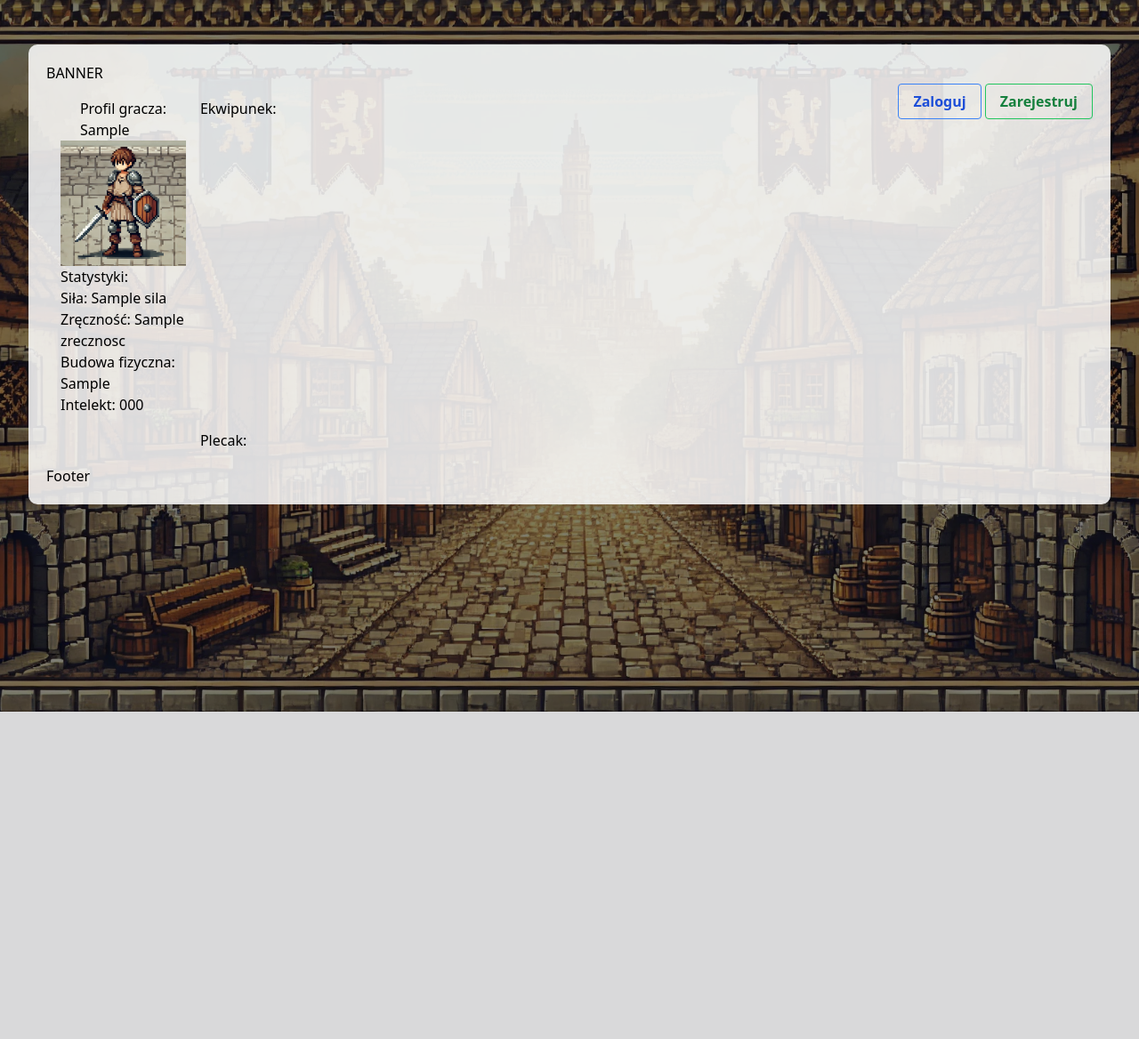
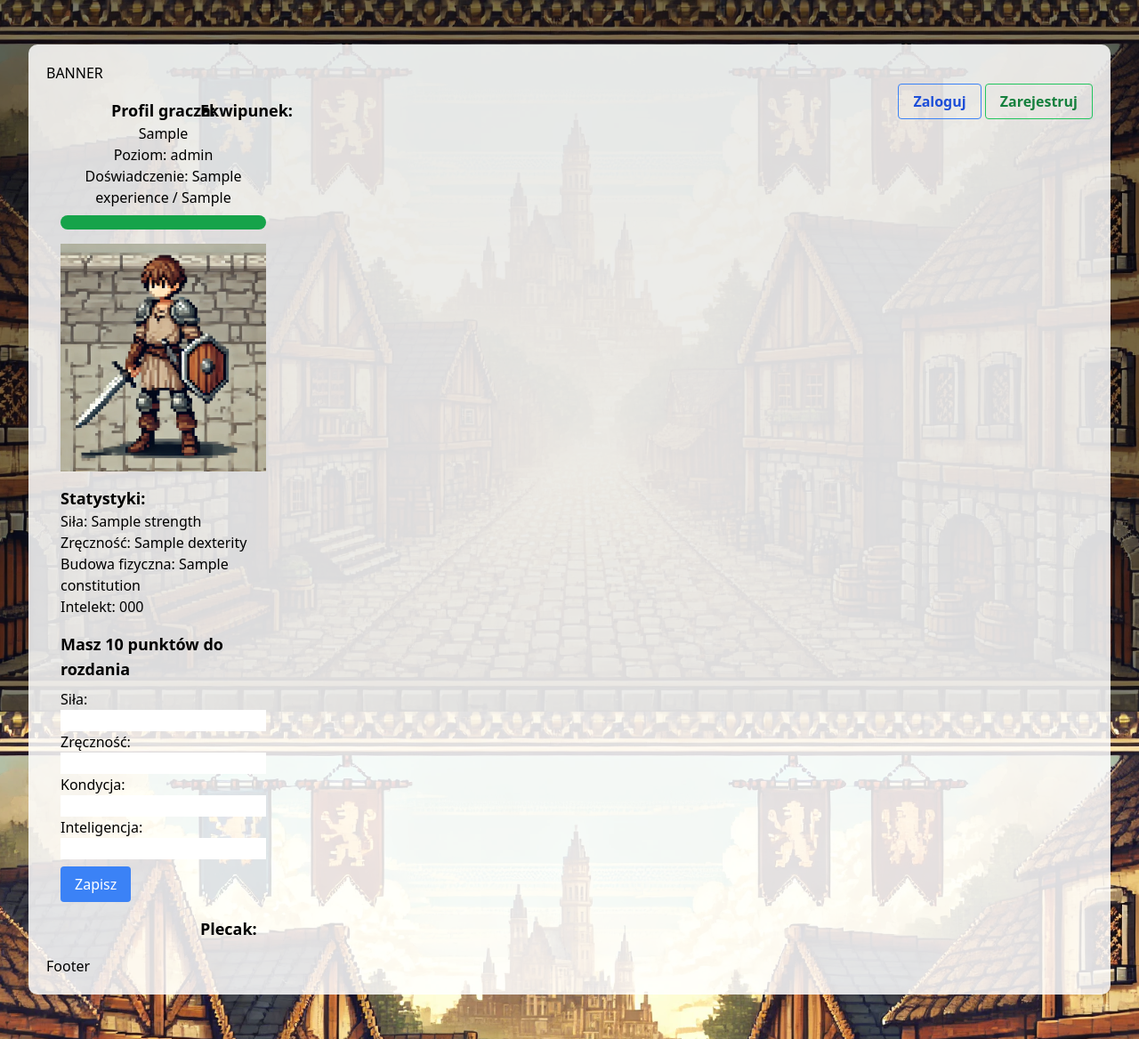
Before and after one commit to Exhil95/klon_gladiatusa, a Django app: template klon/user_profile/templates/profil_gracza/profil.html in a window 1280 px wide. Shown: the whole page at 89% size. Before the commit the page ends 800 px from the top, so only its background shows below. Run offline with Django 5.2, Linux system fonts and the light colour scheme; the template is opened without the code that fills it: values that come from a table or form of the project are taken from there, most other values are stand-ins (such as "Sample title", 1, 10 or a date in 2020); some libraries are stand-ins or nearby versions.

Commit message:
przebudowa views na cbs ze względu na lepszą skalarność i łatwiejsze zarządzanie, update profile.html

```diff
--- /dev/null
+++ b/klon/user_profile/forms.py
@@ -0,0 +1,19 @@
+from django import forms
+from .models import UserProfile
+
+class RozdielPktStatystyk(forms.ModelForm):
+    strength = forms.IntegerField(min_value=0, required=False, label="Siła")
+    dexterity = forms.IntegerField(min_value=0, required=False, label="Zręczność")
+    constitution = forms.IntegerField(min_value=0, required=False, label="Kondycja")
+    intelligence = forms.IntegerField(min_value=0, required=False, label="Inteligencja")
+
+    class Meta:
+        model = UserProfile
+        fields = ['strength', 'dexterity', 'constitution', 'intelligence']
+
+    def clean(self):
+        cleaned_data = super().clean()
+        pkt = sum(filter(None, cleaned_data.values()))
+        if pkt > self.instance.stat_points:
+            raise forms.ValidationError("Nie masz tylu punktów do rozdania")
+        return cleaned_data
--- a/klon/user_profile/templates/profil_gracza/profil.html
+++ b/klon/user_profile/templates/profil_gracza/profil.html
@@ -6,7 +6,6 @@ Profil gracza
 {% endblock %}
 
 {% block extra_head %}
-
 {% endblock %}
 
 {% block banner_up %}
@@ -20,41 +19,47 @@ Profil gracza
 {% block content %}
 <div class="grid grid-flow-row-dense grid-cols-6 gap-4 p-4">
     <div class="grid justify-items-center col-span-1">
-        <div class="">
-            <div>Profil gracza:</div>
-            <div>{{ username|capfirst }}</div>
+        <div class="text-center">
+            <div class="font-bold text-lg">Profil gracza:</div>
+            <div class="capitalize">{{ player.user.username }}</div>
+            <div>Poziom: {{ player.level }}</div>
+            <div>Doświadczenie: {{ player.experience }} / {{ player.lvlup_exp }}</div>
+            <div class="w-full bg-gray-200 rounded-full h-4 mt-2">
+                <div class="bg-green-600 h-4 rounded-full" style="width: {{ player.experience|divisibleby:player.lvlup_exp|floatformat:2 }}%"></div>
+            </div>
         </div>
-        <div>
-            <img src="{% static 'images/profilowe.webp' %}" alt="Profilowe" width="250">
+        <div class="mt-4">
+            <img src="{% static 'images/profilowe.webp' %}" alt="Profilowe" class="w-64 h-64 object-cover">
         </div>
-        <div>
+        <div class="mt-4">
             <div>
-                <h3>Statystyki:</h3>
+                <h3 class="font-bold text-lg">Statystyki:</h3>
             </div>
-            <div>
-                Siła: {{ sila }}
-            </div>
-            <div>
-                Zręczność: {{ zrecznosc }}
-            </div>
-            <div>
-                Budowa fizyczna: {{ budowa_fizyczna }}
-            </div>
-            <div>
-                Intelekt: {{ inteligencja }}
+            <div>Siła: {{ player.strength }}</div>
+            <div>Zręczność: {{ player.dexterity }}</div>
+            <div>Budowa fizyczna: {{ player.constitution }}</div>
+            <div>Intelekt: {{ player.intelligence }}</div>
+            <div class="mt-4">
+                {% if form %}
+                    <h3 class="font-bold text-lg">Masz {{ player.stat_points }} punktów do rozdania</h3>
+                    <form method="POST" action="{% url 'allocate_stats' %}" class="mt-2">
+                        {% csrf_token %}
+                        {{ form.as_p }}
+                        <button type="submit" class="mt-2 bg-blue-500 text-white py-2 px-4 rounded">Zapisz</button>
+                    </form>
+                {% endif %}
             </div>
         </div>
     </div>
     <div class="col-span-5">
-        <div>
+        <div class="font-bold text-lg">
             Ekwipunek:
         </div>
     </div>
     <div class="col-span-3 grid grid-cols-subgrid gap-4">
-        <div class="col-start-2">Plecak:</div>
+        <div class="col-start-2 font-bold text-lg">Plecak:</div>
     </div>
 </div>
-
 {% endblock %}
 
 {% block footer %}
--- a/klon/user_profile/urls.py
+++ b/klon/user_profile/urls.py
@@ -2,6 +2,7 @@ from django.urls import path
 from . import views
 
 urlpatterns = [
-    path('', views.profil_view, name='profil'),
+    path('profil/', views.WidokProfilu.as_view(), name='profil'),
+    path('profil/rozdaj/', views.WidokRozdaniaStaystyk.as_view(), name='rozdaj_statystyki'),
 
 ]
```
Also changed, not shown: klon/user_profile/views.py (+50 -17 lines), klon/db.sqlite3, klon/user_profile/migrations/0005_userprofile_experience_userprofile_level_and_more.py (added).
